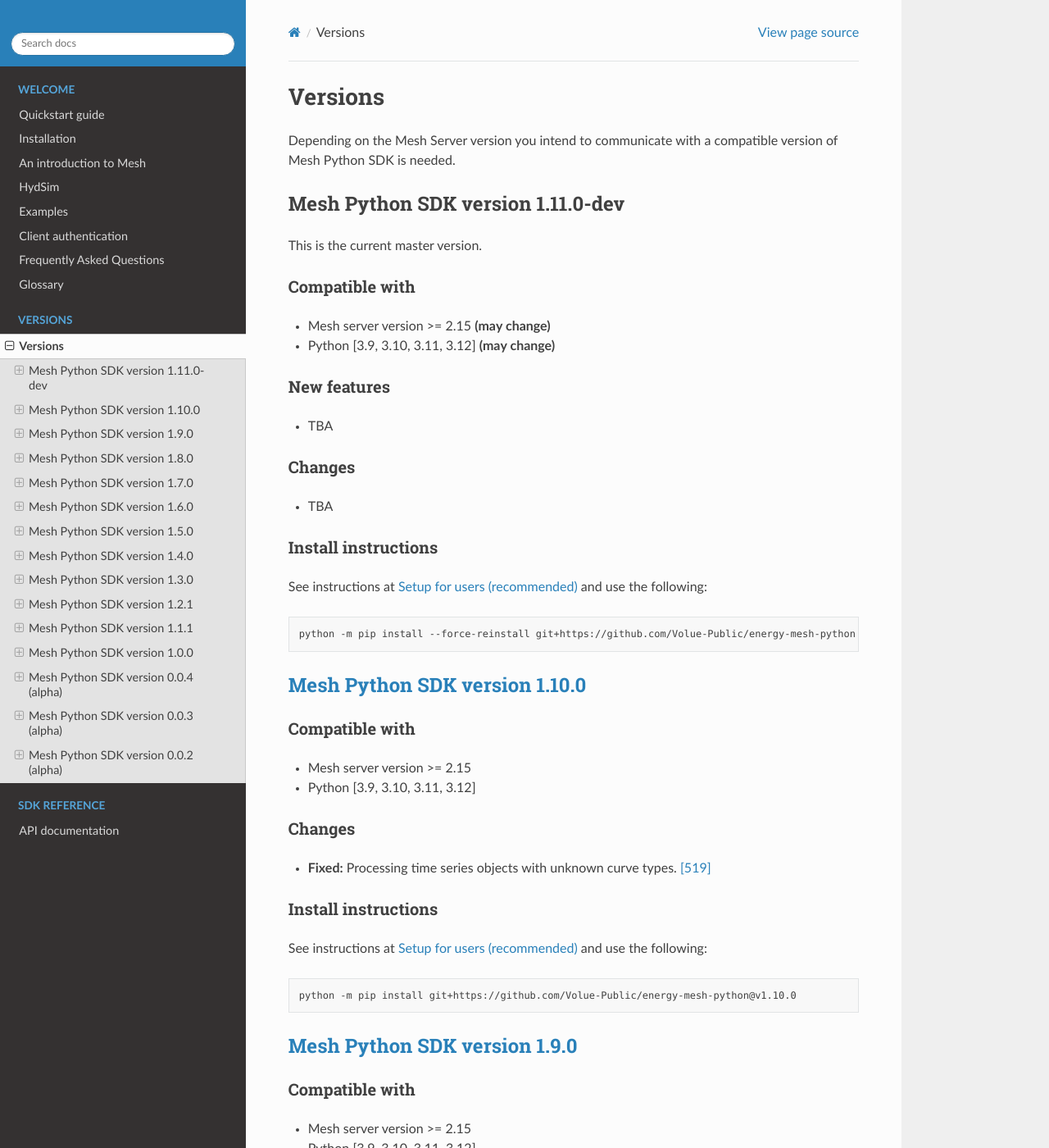
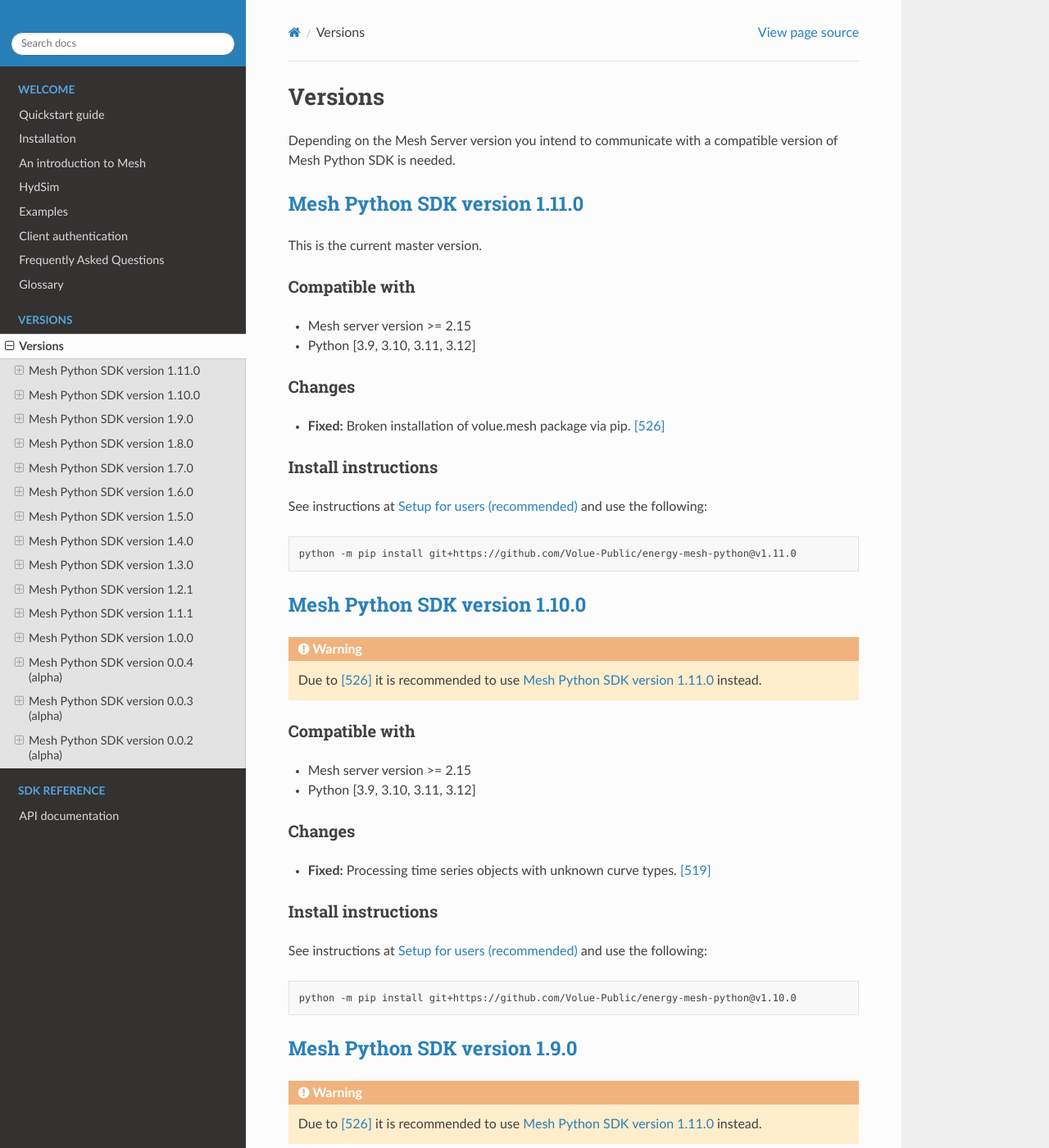
Before and after one commit to Volue-Public/energy-mesh-python, a Sphinx documentation site: the page built from docs/source/versions.rst, in a window 1280 px wide and 1400 px high. Shown: the whole window at 82% size. Built offline with Sphinx 7.4.7 and the Read the Docs theme 3.1.0, drawn with Linux system fonts in a browser that asks for light colours; some of the changed text lies outside the part shown.

```diff
--- a/docs/source/faq.rst
+++ b/docs/source/faq.rst
@@ -31,6 +31,8 @@ I get a SSL_ERROR_SSL. What am I doing wrong?
 
 If your server is set up to not use TLS and you try to connect using a secure connection you will get this error. Either change the server to use TLS (Configuration.Network.GRPC.EnableTLS(true)) or change you client code to connect without a secure connection.
 
+
+.. _faq_proto_import_error:
 
 I get an ImportError: cannot import name 'auth_pb2' from 'volue.mesh.proto.auth.v1alpha'.
 *****************************************************************************************
--- a/docs/source/versions.rst
+++ b/docs/source/versions.rst
@@ -3,26 +3,21 @@ Versions
 
 Depending on the Mesh Server version you intend to communicate with a compatible version of Mesh Python SDK is needed.
 
-Mesh Python SDK version 1.11.0-dev
-**********************************
+`Mesh Python SDK version 1.11.0 <https://github.com/Volue-Public/energy-mesh-python/releases/tag/v1.11.0>`_
+***********************************************************************************************************
 
 This is the current master version.
 
 Compatible with
 ~~~~~~~~~~~~~~~~~~
 
-- Mesh server version >= 2.15 **(may change)**
-- Python [3.9, 3.10, 3.11, 3.12] **(may change)**
-
-New features
-~~~~~~~~~~~~~~~~~~
-
-- TBA
+- Mesh server version >= 2.15
+- Python [3.9, 3.10, 3.11, 3.12]
 
 Changes
 ~~~~~~~~~~~~~~~~~~
 
-- TBA
+- **Fixed:** Broken installation of volue.mesh package via pip. :issue:`526`
 
 Install instructions
 ~~~~~~~~~~~~~~~~~~~~~~~~~~~~~~~~~~~~
@@ -31,11 +26,15 @@ See instructions at :ref:`Setup for users` and use the following:
 
 .. code-block:: bash
 
-    python -m pip install --force-reinstall git+https://github.com/Volue-Public/energy-mesh-python
+    python -m pip install git+https://github.com/Volue-Public/energy-mesh-python@v1.11.0
 
 
 `Mesh Python SDK version 1.10.0 <https://github.com/Volue-Public/energy-mesh-python/releases/tag/v1.10.0>`_
 ***********************************************************************************************************
+
+.. warning::
+    Due to :issue:`526` it is recommended to use
+    `Mesh Python SDK version 1.11.0 <https://github.com/Volue-Public/energy-mesh-python/releases/tag/v1.11.0>`_ instead.
 
 Compatible with
 ~~~~~~~~~~~~~~~~~~
@@ -60,6 +59,10 @@ See instructions at :ref:`Setup for users` and use the following:
 
 `Mesh Python SDK version 1.9.0 <https://github.com/Volue-Public/energy-mesh-python/releases/tag/v1.9.0>`_
 *********************************************************************************************************
+
+.. warning::
+    Due to :issue:`526` it is recommended to use
+    `Mesh Python SDK version 1.11.0 <https://github.com/Volue-Public/energy-mesh-python/releases/tag/v1.11.0>`_ instead.
 
 Compatible with
 ~~~~~~~~~~~~~~~~~~
@@ -104,6 +107,10 @@ See instructions at :ref:`Setup for users` and use the following:
 `Mesh Python SDK version 1.8.0 <https://github.com/Volue-Public/energy-mesh-python/releases/tag/v1.8.0>`_
 *********************************************************************************************************
 
+.. warning::
+    Affected by :issue:`526`. Check the FAQ section:
+    :ref:`I get an ImportError: cannot import name 'auth_pb2' from 'volue.mesh.proto.auth.v1alpha' <faq_proto_import_error>`.
+
 Compatible with
 ~~~~~~~~~~~~~~~~~~
 
@@ -134,6 +141,10 @@ See instructions at :ref:`Setup for users` and use the following:
 
 `Mesh Python SDK version 1.7.0 <https://github.com/Volue-Public/energy-mesh-python/releases/tag/v1.7.0>`_
 *********************************************************************************************************
+
+.. warning::
+    Affected by :issue:`526`. Check the FAQ section:
+    :ref:`I get an ImportError: cannot import name 'auth_pb2' from 'volue.mesh.proto.auth.v1alpha' <faq_proto_import_error>`.
 
 Compatible with
 ~~~~~~~~~~~~~~~~~~
@@ -171,6 +182,10 @@ See instructions at :ref:`Setup for users` and use the following:
 `Mesh Python SDK version 1.6.0 <https://github.com/Volue-Public/energy-mesh-python/releases/tag/v1.6.0>`_
 *********************************************************************************************************
 
+.. warning::
+    Affected by :issue:`526`. Check the FAQ section:
+    :ref:`I get an ImportError: cannot import name 'auth_pb2' from 'volue.mesh.proto.auth.v1alpha' <faq_proto_import_error>`.
+
 Compatible with
 ~~~~~~~~~~~~~~~~~~
 
@@ -203,6 +218,10 @@ See instructions at :ref:`Setup for users` and use the following:
 
 `Mesh Python SDK version 1.5.0 <https://github.com/Volue-Public/energy-mesh-python/releases/tag/v1.5.0>`_
 *********************************************************************************************************
+
+.. warning::
+    Affected by :issue:`526`. Check the FAQ section:
+    :ref:`I get an ImportError: cannot import name 'auth_pb2' from 'volue.mesh.proto.auth.v1alpha' <faq_proto_import_error>`.
 
 Compatible with
 ~~~~~~~~~~~~~~~~~~
@@ -238,6 +257,10 @@ See instructions at :ref:`Setup for users` and use the following:
 *********************************************************************************************************
 
 ------------
+
+.. warning::
+    Affected by :issue:`526`. Check the FAQ section:
+    :ref:`I get an ImportError: cannot import name 'auth_pb2' from 'volue.mesh.proto.auth.v1alpha' <faq_proto_import_error>`.
 
 Compatible with
 ~~~~~~~~~~~~~~~~~~
@@ -280,6 +303,10 @@ See instructions at :ref:`Setup for users` and use the following:
 
 ------------
 
+.. warning::
+    Affected by :issue:`526`. Check the FAQ section:
+    :ref:`I get an ImportError: cannot import name 'auth_pb2' from 'volue.mesh.proto.auth.v1alpha' <faq_proto_import_error>`.
+
 Compatible with
 ~~~~~~~~~~~~~~~~~~
 
@@ -317,6 +344,10 @@ See instructions at :ref:`Setup for users` and use the following:
 
 ------------
 
+.. warning::
+    Affected by :issue:`526`. Check the FAQ section:
+    :ref:`I get an ImportError: cannot import name 'auth_pb2' from 'volue.mesh.proto.auth.v1alpha' <faq_proto_import_error>`.
+
 Compatible with
 ~~~~~~~~~~~~~~~~~~
 
@@ -351,6 +382,10 @@ See instructions at :ref:`Setup for users` and use the following:
 
 ------------
 
+.. warning::
+    Affected by :issue:`526`. Check the FAQ section:
+    :ref:`I get an ImportError: cannot import name 'auth_pb2' from 'volue.mesh.proto.auth.v1alpha' <faq_proto_import_error>`.
+
 Compatible with
 ~~~~~~~~~~~~~~~~~~
 
@@ -382,6 +417,10 @@ See instructions at :ref:`Setup for users` and use the following:
 *********************************************************************************************************
 
 ------------
+
+.. warning::
+    Affected by :issue:`526`. Check the FAQ section:
+    :ref:`I get an ImportError: cannot import name 'auth_pb2' from 'volue.mesh.proto.auth.v1alpha' <faq_proto_import_error>`.
 
 Compatible with
 ~~~~~~~~~~~~~~~~~~
@@ -424,6 +463,10 @@ See instructions at :ref:`Setup for users` and use the following:
 *************************************************************************************************************************
 
 ------------
+
+.. warning::
+    Affected by :issue:`526`. Check the FAQ section:
+    :ref:`I get an ImportError: cannot import name 'auth_pb2' from 'volue.mesh.proto.auth.v1alpha' <faq_proto_import_error>`.
 
 Compatible with
 ~~~~~~~~~~~~~~~~~~
@@ -470,6 +513,10 @@ See instructions at :ref:`Setup for users` and use the following:
 
 ------------
 
+.. warning::
+    Affected by :issue:`526`. Check the FAQ section:
+    :ref:`I get an ImportError: cannot import name 'auth_pb2' from 'volue.mesh.proto.auth.v1alpha' <faq_proto_import_error>`.
+
 Compatible with
 ~~~~~~~~~~~~~~~~~~
 
@@ -496,11 +543,6 @@ Changes
 - **Fixed:** "get_timeseries_attribute(...) won't accept GUIDs from Nimbus" :issue:`120`
 - **Fixed:** "Visual bug when displaying results for use cases" :issue:`122`
 
-Known issues
-~~~~~~~~~~~~~~~~~~
-
-- None
-
 Install instructions
 ~~~~~~~~~~~~~~~~~~~~~~~~~~~~~~~~~~~~
 
@@ -516,6 +558,10 @@ See instructions at :ref:`Setup for users` and use the following:
 *************************************************************************************************************************
 
 ------------
+
+.. warning::
+    Affected by :issue:`526`. Check the FAQ section:
+    :ref:`I get an ImportError: cannot import name 'auth_pb2' from 'volue.mesh.proto.auth.v1alpha' <faq_proto_import_error>`.
 
 Compatible with
 ~~~~~~~~~~~~~~~~~~
--- a/pyproject.toml
+++ b/pyproject.toml
@@ -1,6 +1,6 @@
 [tool.poetry]
 name = "volue.mesh"
-version = "1.11.0-dev"
+version = "1.11.0"
 description = ""
 license = "Proprietary"
 authors = ["Volue AS"]
```
